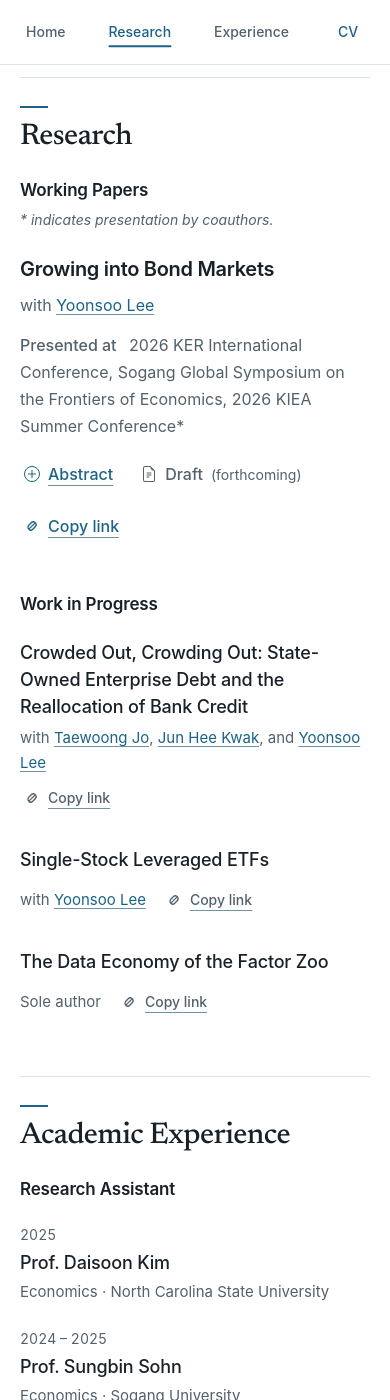
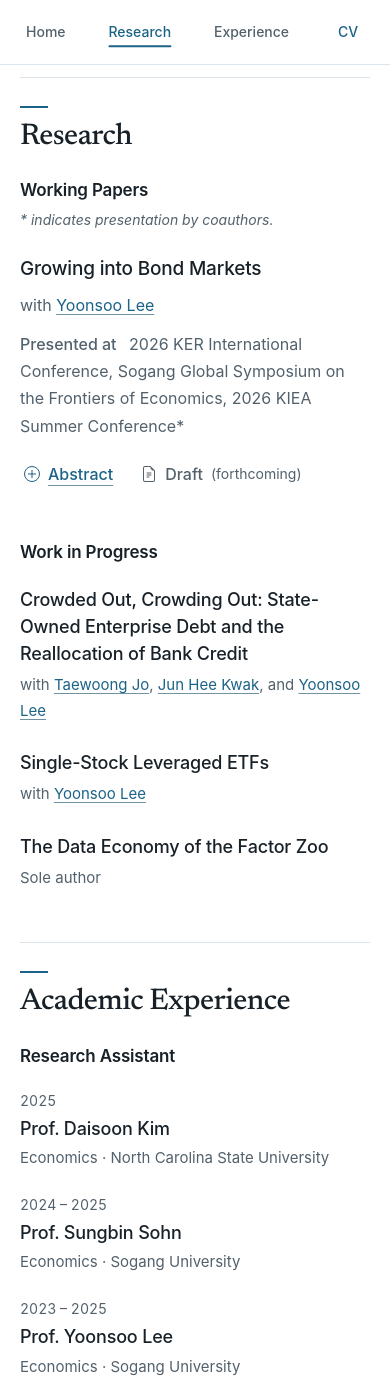
Before and after one commit to jeong-seho/jeong-seho.github.io, a Jekyll site: the page built from index.md, in a window 390 px wide and 1400 px high, scrolled down 842 px. Built offline with Jekyll 4.4.1, drawn with Linux system fonts in a browser that asks for light colours; some web fonts are replaced.

Commit message:
Design updates

```diff
--- a/_layouts/default.html
+++ b/_layouts/default.html
@@ -26,8 +26,6 @@
         {{ content }}
     </main>
 
-    <p id="interaction-status" class="sr-only" role="status" aria-live="polite" aria-atomic="true"></p>
-
     <footer class="footer">
         <p>© {{ site.time | date: '%Y' }} {{ site.title }}</p>
     </footer>
--- a/assets/css/style.css
+++ b/assets/css/style.css
@@ -19,7 +19,7 @@
     --color-primary-hover: #144B68;
     --border-color: #DCE5EC;
     --link-underline: #6F92A5;
-    --link-wave: linear-gradient(110deg, #144B68 0%, #245DA3 25%, #176B91 50%, #245DA3 75%, #144B68 100%);
+    --link-wave: linear-gradient(90deg, #102B63 0%, #215BD8 25%, #087EA4 50%, #215BD8 75%, #102B63 100%);
     --paper-text-size: 16px;
     --motion-easing: cubic-bezier(0.2, 0, 0.38, 0.9);
 
@@ -85,18 +85,6 @@ a:focus-visible {
 
 button {
     font: inherit;
-}
-
-.sr-only {
-    position: absolute;
-    width: 1px;
-    height: 1px;
-    padding: 0;
-    margin: -1px;
-    overflow: hidden;
-    clip-path: inset(50%);
-    white-space: nowrap;
-    border: 0;
 }
 
 img {
@@ -520,6 +508,10 @@ img {
     list-style: none;
 }
 
+.research-group--working .paper-list {
+    gap: 48px;
+}
+
 .paper-item {
     min-width: 0;
 }
@@ -530,10 +522,10 @@ img {
 
 .paper-title {
     margin: 0;
-    font-size: 22px;
-    font-weight: 600;
-    line-height: 1.42;
-    letter-spacing: -0.015em;
+    font-size: 19px;
+    font-weight: 550;
+    line-height: 1.5;
+    letter-spacing: -0.01em;
     overflow-wrap: break-word;
     text-wrap: pretty;
 }
@@ -559,30 +551,8 @@ img {
 }
 
 .paper-list--compact .paper-authors {
-    margin: 0;
+    margin-top: 5px;
     font-size: 15px;
-}
-
-.paper-meta {
-    display: flex;
-    flex-wrap: wrap;
-    align-items: center;
-    justify-content: space-between;
-    gap: 0 20px;
-    margin-top: 5px;
-}
-
-.paper-permalink {
-    min-width: 0;
-}
-
-.paper-permalink:has(.copy-fallback:not([hidden])) {
-    flex-basis: 100%;
-}
-
-.paper-permalink .paper-copy-link {
-    color: var(--text-muted);
-    font-size: 14px;
 }
 
 .paper-presentations {
@@ -716,67 +686,11 @@ img {
     text-wrap: pretty;
 }
 
-.paper-copy-link .resource-label {
-    display: inline-block;
-    width: 5.7em;
-    text-align: left;
-}
-
-.copy-fallback {
-    flex-basis: 100%;
-    width: 100%;
-    max-width: 440px;
-    margin-top: 8px;
-    color: var(--text-muted);
-    font-size: 14px;
-    overflow-wrap: anywhere;
-}
-
-.copy-fallback label {
-    display: block;
-    margin-bottom: 6px;
-}
-
-.copy-fallback input {
-    width: 100%;
-    min-width: 0;
-    min-height: 44px;
-    padding: 8px 10px;
-    border: 1px solid var(--border-color);
-    border-radius: 3px;
-    background: var(--page-bg);
-    color: var(--text-main);
-    font: inherit;
-}
-
-.copy-fallback input:focus-visible {
-    outline: 2px solid var(--color-primary);
-    outline-offset: 2px;
-}
-
-.copy-fallback-hint {
-    display: block;
-    margin-top: 6px;
-}
-
-.copy-fallback-close {
-    min-width: 44px;
-    min-height: 44px;
-    padding: 8px 4px;
-    border: 0;
-    background: transparent;
-    color: var(--color-primary);
-    cursor: pointer;
-    font: inherit;
-    text-decoration: underline;
-    text-underline-offset: 4px;
-}
-
 /* Color moves through the letters, never the reading layout or icon geometry. */
 
 @keyframes link-wave {
     from { background-position: 0% 50%; }
-    to { background-position: 100% 50%; }
+    to { background-position: 200% 50%; }
 }
 
 @supports ((background-clip: text) or (-webkit-background-clip: text)) {
@@ -784,7 +698,7 @@ img {
     .resource-link:not(:disabled):focus-visible .resource-label {
         background-color: var(--color-primary-hover);
         background-image: var(--link-wave);
-        background-size: 240% 100%;
+        background-size: 200% 100%;
         background-clip: text;
         -webkit-background-clip: text;
         -webkit-text-fill-color: transparent;
@@ -796,12 +710,12 @@ img {
         .resource-link:not(:disabled):hover .resource-label {
             background-color: var(--color-primary-hover);
             background-image: var(--link-wave);
-            background-size: 240% 100%;
+            background-size: 200% 100%;
             background-clip: text;
             -webkit-background-clip: text;
             -webkit-text-fill-color: transparent;
             text-decoration-color: var(--color-primary-hover);
-            animation: link-wave 2.8s ease-in-out infinite alternate;
+            animation: link-wave 2s linear infinite;
         }
     }
 }
@@ -1004,16 +918,6 @@ img {
         font-size: 17px;
     }
 
-    .paper-title {
-        font-size: 20px;
-        line-height: 1.45;
-    }
-
-    .paper-meta {
-        justify-content: flex-start;
-        column-gap: 16px;
-    }
-
     .research-group + .research-group {
         margin-top: 44px;
     }
@@ -1053,8 +957,7 @@ img {
 @media print {
     .site-header,
     .skip-link,
-    .paper-actions,
-    .paper-permalink {
+    .paper-actions {
         display: none;
     }
 
--- a/assets/js/main.js
+++ b/assets/js/main.js
@@ -189,109 +189,3 @@ if (siteHeader && primaryNav && sectionTargets.length) {
         document.fonts.ready.then(scheduleUpdate);
     }
 }
-
-const interactionStatus = document.getElementById("interaction-status");
-let announcementTimer;
-
-const announce = (message) => {
-    if (!interactionStatus) return;
-    window.clearTimeout(announcementTimer);
-    interactionStatus.textContent = "";
-    announcementTimer = window.setTimeout(() => {
-        interactionStatus.textContent = message;
-    }, 20);
-};
-
-document.querySelectorAll(".paper-copy-link").forEach((button) => {
-    const target = document.getElementById(button.dataset.copyTarget);
-    const label = button.querySelector(".resource-label");
-
-    if (!target || !label) return;
-
-    const defaultLabel = label.textContent;
-    let resetTimer;
-    let copying = false;
-    let fallback;
-
-    const showManualCopy = (url) => {
-        if (!fallback) {
-            const fieldId = "copy-url-" + target.id;
-            fallback = document.createElement("div");
-            fallback.className = "copy-fallback";
-
-            const fieldLabel = document.createElement("label");
-            fieldLabel.className = "copy-fallback-label";
-            fieldLabel.htmlFor = fieldId;
-            fieldLabel.textContent = "Copy this link:";
-
-            const input = document.createElement("input");
-            input.id = fieldId;
-            input.type = "text";
-            input.readOnly = true;
-            input.spellcheck = false;
-            input.setAttribute("aria-describedby", fieldId + "-hint");
-
-            const hint = document.createElement("span");
-            hint.id = fieldId + "-hint";
-            hint.className = "copy-fallback-hint";
-            hint.textContent = "Copy the selected address, then close this field.";
-
-            const dismiss = () => {
-                fallback.hidden = true;
-                button.focus();
-            };
-
-            const close = document.createElement("button");
-            close.type = "button";
-            close.className = "copy-fallback-close";
-            close.textContent = "Close";
-            close.addEventListener("click", dismiss);
-
-            input.addEventListener("keydown", (event) => {
-                if (event.key === "Escape") {
-                    event.preventDefault();
-                    dismiss();
-                }
-            });
-
-            fallback.append(fieldLabel, input, hint, close);
-            button.parentElement.append(fallback);
-        }
-
-        fallback.hidden = false;
-        const input = fallback.querySelector("input");
-        input.value = url;
-        input.focus();
-        input.select();
-        announce("Automatic copying is unavailable. The paper link is selected; copy it manually.");
-    };
-
-    button.hidden = false;
-    button.addEventListener("click", async () => {
-        if (copying) return;
-        copying = true;
-        window.clearTimeout(resetTimer);
-        label.textContent = defaultLabel;
-
-        const url = new URL(window.location.href);
-        url.hash = target.id;
-
-        try {
-            if (!window.isSecureContext || !navigator.clipboard || typeof navigator.clipboard.writeText !== "function") {
-                throw new Error("Clipboard unavailable");
-            }
-
-            await navigator.clipboard.writeText(url.href);
-            if (fallback) fallback.hidden = true;
-            label.textContent = "Link copied";
-            announce("Link copied for " + target.querySelector(".paper-title").textContent.trim() + ".");
-            resetTimer = window.setTimeout(() => {
-                label.textContent = defaultLabel;
-            }, 1800);
-        } catch {
-            showManualCopy(url.href);
-        } finally {
-            copying = false;
-        }
-    });
-});
--- a/index.md
+++ b/index.md
@@ -107,13 +107,6 @@ permalink: /
                             <span class="resource-status">(forthcoming)</span>
                         </button>
 
-                        <button class="resource-link paper-copy-link" type="button" data-copy-target="growing-into-bond-markets" aria-label="Copy link to Growing into Bond Markets" hidden>
-                            <svg class="resource-icon" viewBox="0 0 16 16" aria-hidden="true" focusable="false">
-                                <path d="M6.2 5.8 4.8 7.2a2.8 2.8 0 0 0 4 4l1.4-1.4M5.8 6.2l1.4-1.4a2.8 2.8 0 0 1 4 4l-1.4 1.4M5.6 10.4l4.8-4.8" fill="none" stroke="currentColor" stroke-width="1.3" stroke-linecap="round"/>
-                            </svg>
-                            <span class="resource-label">Copy link</span>
-                        </button>
-
                         <!-- <a class="resource-link" href="#" download>
                             <svg class="resource-icon" viewBox="0 0 16 16" aria-hidden="true" focusable="false">
                                 <path d="M14 4.5V14a2 2 0 0 1-2 2H4a2 2 0 0 1-2-2V2a2 2 0 0 1 2-2h5.5zm-3 0A1.5 1.5 0 0 0 9.5 3V1H4a1 1 0 0 0-1 1v12a1 1 0 0 0 1 1h8a1 1 0 0 0 1-1V4.5z"/>
@@ -139,56 +132,26 @@ permalink: /
             <ul class="paper-list paper-list--compact" role="list">
                 <li class="paper-item" id="crowded-out-crowding-out">
                     <h4 class="paper-title">Crowded Out, Crowding Out: State-Owned Enterprise Debt and the Reallocation of Bank Credit</h4>
-                    <div class="paper-meta">
-                        <p class="paper-authors">
-                            with
-                            <a href="https://taewoongjo72.github.io/" target="_blank" rel="noopener noreferrer" aria-label="Taewoong Jo (opens in a new tab)">Taewoong Jo</a>,
-                            <a href="https://sites.google.com/view/junheekwak/" target="_blank" rel="noopener noreferrer" aria-label="Jun Hee Kwak (opens in a new tab)">Jun Hee Kwak</a>,
-                            and
-                            <a href="https://sites.google.com/view/yoonsoolee/" target="_blank" rel="noopener noreferrer" aria-label="Yoonsoo Lee (opens in a new tab)">Yoonsoo Lee</a>
-                        </p>
-                        <div class="paper-permalink">
-                            <button class="resource-link paper-copy-link" type="button" data-copy-target="crowded-out-crowding-out" aria-label="Copy link to Crowded Out, Crowding Out" hidden>
-                                <svg class="resource-icon" viewBox="0 0 16 16" aria-hidden="true" focusable="false">
-                                    <path d="M6.2 5.8 4.8 7.2a2.8 2.8 0 0 0 4 4l1.4-1.4M5.8 6.2l1.4-1.4a2.8 2.8 0 0 1 4 4l-1.4 1.4M5.6 10.4l4.8-4.8" fill="none" stroke="currentColor" stroke-width="1.3" stroke-linecap="round"/>
-                                </svg>
-                                <span class="resource-label">Copy link</span>
-                            </button>
-                        </div>
-                    </div>
+                    <p class="paper-authors">
+                        with
+                        <a href="https://taewoongjo72.github.io/" target="_blank" rel="noopener noreferrer" aria-label="Taewoong Jo (opens in a new tab)">Taewoong Jo</a>,
+                        <a href="https://sites.google.com/view/junheekwak/" target="_blank" rel="noopener noreferrer" aria-label="Jun Hee Kwak (opens in a new tab)">Jun Hee Kwak</a>,
+                        and
+                        <a href="https://sites.google.com/view/yoonsoolee/" target="_blank" rel="noopener noreferrer" aria-label="Yoonsoo Lee (opens in a new tab)">Yoonsoo Lee</a>
+                    </p>
                 </li>
 
                 <li class="paper-item" id="single-stock-leveraged-etfs">
                     <h4 class="paper-title">Single-Stock Leveraged ETFs</h4>
-                    <div class="paper-meta">
-                        <p class="paper-authors">
-                            with
-                            <a href="https://sites.google.com/view/yoonsoolee/" target="_blank" rel="noopener noreferrer" aria-label="Yoonsoo Lee (opens in a new tab)">Yoonsoo Lee</a>
-                        </p>
-                        <div class="paper-permalink">
-                            <button class="resource-link paper-copy-link" type="button" data-copy-target="single-stock-leveraged-etfs" aria-label="Copy link to Single-Stock Leveraged ETFs" hidden>
-                                <svg class="resource-icon" viewBox="0 0 16 16" aria-hidden="true" focusable="false">
-                                    <path d="M6.2 5.8 4.8 7.2a2.8 2.8 0 0 0 4 4l1.4-1.4M5.8 6.2l1.4-1.4a2.8 2.8 0 0 1 4 4l-1.4 1.4M5.6 10.4l4.8-4.8" fill="none" stroke="currentColor" stroke-width="1.3" stroke-linecap="round"/>
-                                </svg>
-                                <span class="resource-label">Copy link</span>
-                            </button>
-                        </div>
-                    </div>
+                    <p class="paper-authors">
+                        with
+                        <a href="https://sites.google.com/view/yoonsoolee/" target="_blank" rel="noopener noreferrer" aria-label="Yoonsoo Lee (opens in a new tab)">Yoonsoo Lee</a>
+                    </p>
                 </li>
 
                 <li class="paper-item" id="data-economy-factor-zoo">
                     <h4 class="paper-title">The Data Economy of the Factor Zoo</h4>
-                    <div class="paper-meta">
-                        <p class="paper-authors">Sole author</p>
-                        <div class="paper-permalink">
-                            <button class="resource-link paper-copy-link" type="button" data-copy-target="data-economy-factor-zoo" aria-label="Copy link to The Data Economy of the Factor Zoo" hidden>
-                                <svg class="resource-icon" viewBox="0 0 16 16" aria-hidden="true" focusable="false">
-                                    <path d="M6.2 5.8 4.8 7.2a2.8 2.8 0 0 0 4 4l1.4-1.4M5.8 6.2l1.4-1.4a2.8 2.8 0 0 1 4 4l-1.4 1.4M5.6 10.4l4.8-4.8" fill="none" stroke="currentColor" stroke-width="1.3" stroke-linecap="round"/>
-                                </svg>
-                                <span class="resource-label">Copy link</span>
-                            </button>
-                        </div>
-                    </div>
+                    <p class="paper-authors">Sole author</p>
                 </li>
             </ul>
         </section>
```
